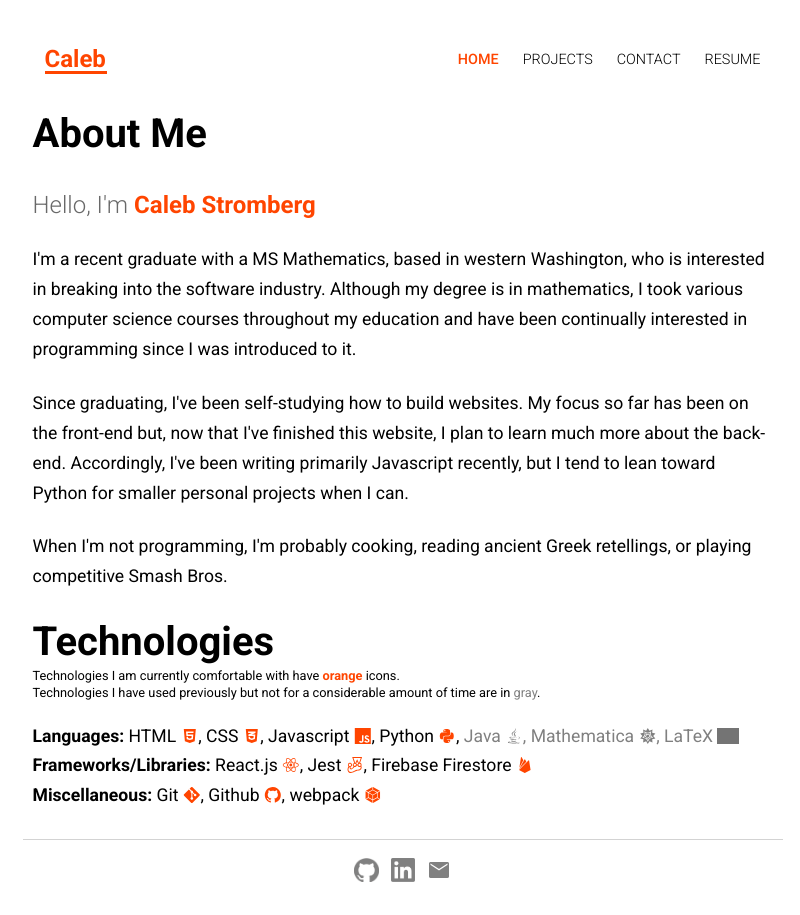
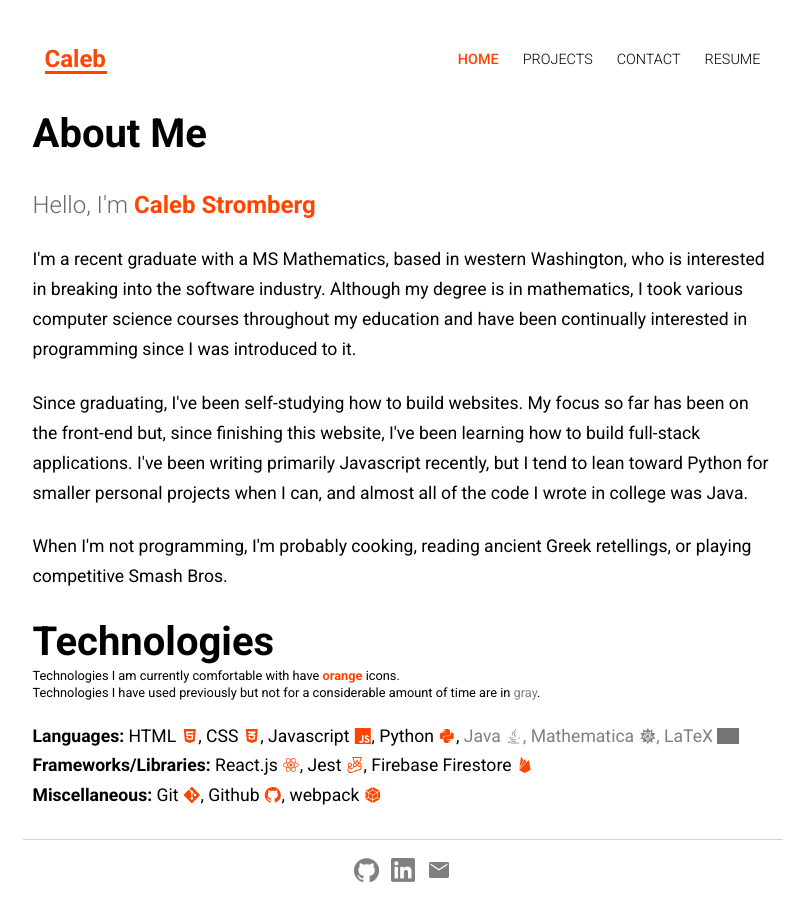
Before and after one commit to Corncycle/personal-website, a React app: page / in a window 1280 px wide. Shown: the whole page, without its empty margins (230-1030 px from the left). Built offline with nearby package versions, Linux system fonts and the light colour scheme; grey boxes are pictures that could not be loaded.

Commit message:
Update resume and home page content

```diff
--- a/src/pages/Home.js
+++ b/src/pages/Home.js
@@ -27,7 +27,7 @@ export default function Home() {
         </p>
         <p className="p break-after">
           {
-            "Since graduating, I've been self-studying how to build websites. My focus so far has been on the front-end but, now that I've finished this website, I plan to learn much more about the back-end. Accordingly, I've been writing primarily Javascript recently, but I tend to lean toward Python for smaller personal projects when I can."
+            "Since graduating, I've been self-studying how to build websites. My focus so far has been on the front-end but, since finishing this website, I've been learning how to build full-stack applications. I've been writing primarily Javascript recently, but I tend to lean toward Python for smaller personal projects when I can, and almost all of the code I wrote in college was Java."
           }
         </p>
         <p className="p break-after">
```
Also changed, not shown: 1 other file (tests, documents, lock files or other folders).
